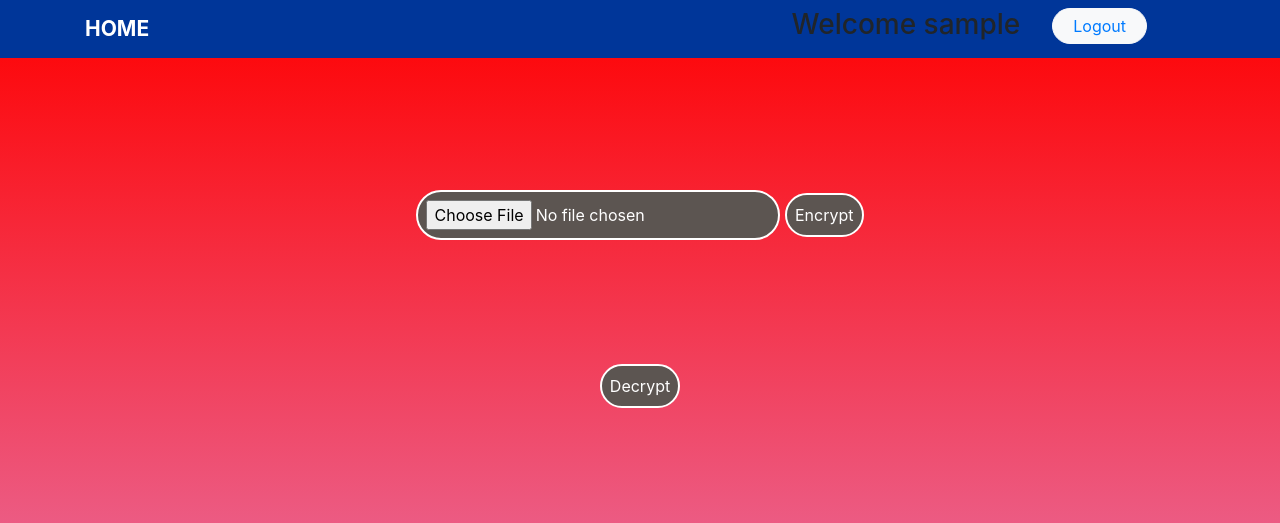
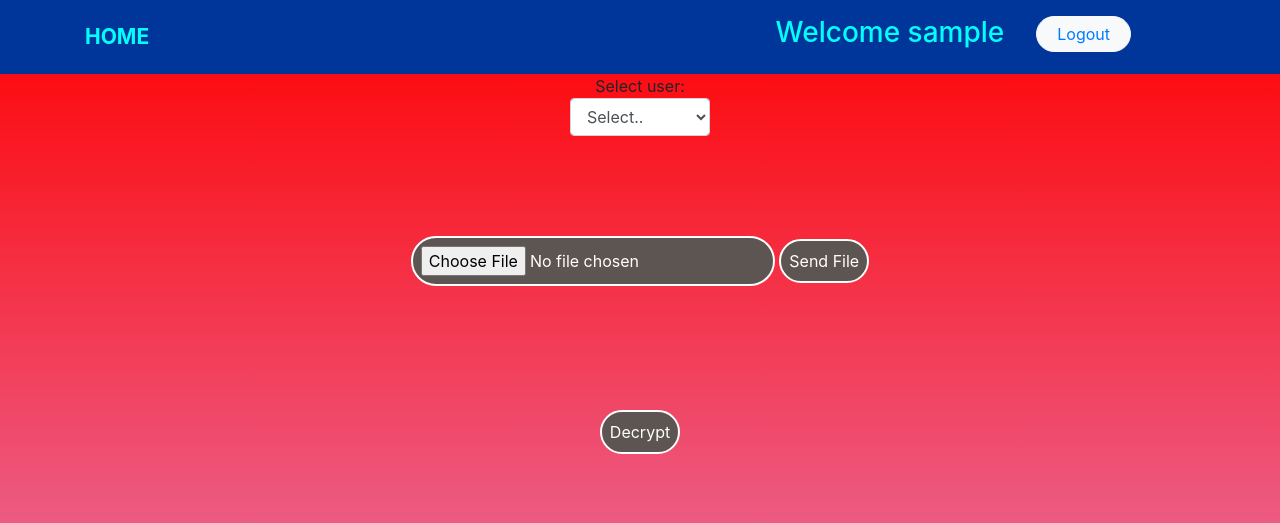
Before and after one commit to pijush-maji/GencHack, a Django app: page / in a window 1280 px wide. Shown: the top 523 px of the page. Run offline with Django 3.2, Linux system fonts and the light colour scheme; the visitor is signed in with stand-in values (Sample User, id 1); data comes from the database, SQL or seed files in the repository; data that the repository does not hold is empty; some libraries are stand-ins or nearby versions.

Commit message:
File sending done

```diff
--- a/home/views.py
+++ b/home/views.py
@@ -11,25 +11,32 @@ from .models import Files
 def home(request):
     if request.user.id!=None:
         files = Files.objects.all().filter(user=request.user).order_by('date')
-        return render(request,'home.html',{'files':files})
+        all_users = User.objects.all().exclude(id=request.user.id)
+        # all_users.remove("<User: "+str(request.user))
+        print(all_users)
+        return render(request,'home.html',{'files':files,'Users':all_users})
     return render(request,'home.html')
 
 
 def enyc(request):
     # print(request.POST['file'])
+    if request.POST['username']=="Select..":
+        messages.warning(request,"Please select an user!!")
+        return redirect("/")
     current_path=(os.getcwd())
     myfile = request.FILES['file1']
     fs = FileSystemStorage() #defaults to   MEDIA_ROOT
 
     filename = fs.save(myfile.name, myfile)
     file_url = fs.url(filename)
-    f = Files.objects.create(user=request.user,title=filename)
+    user = User.objects.get(username=request.POST['username'])
+    f = Files.objects.create(user=user,title=filename+".enc")
     key = b'[EX\xc8\xd5\xbfI{\xa2$\x05(\xd5\x18\xbf\xc0\x85)\x10nc\x94\x02)j\xdf\xcb\xc4\x94\x9d(\x9e'
     enc = encryption.Encryptor(key)
     os.chdir(current_path+"\media")
     enc.encrypt_file(filename)
     os.chdir(current_path)
-    messages.info(request,"Encryption Successful!!")
+    messages.success(request,"File Sent Successfully!!")
     return redirect('/')
 
 
@@ -41,18 +48,20 @@ def deyc(request):
         key = b'[EX\xc8\xd5\xbfI{\xa2$\x05(\xd5\x18\xbf\xc0\x85)\x10nc\x94\x02)j\xdf\xcb\xc4\x94\x9d(\x9e'
         enc = encryption.Encryptor(key)
         os.chdir(current_path+"\media")
-        file_name = file +".enc"
+        file_name = file
         enc.decrypt_file(file_name)
+        file = file[:len(file)-4]
+        print(file)
         with open(file, 'rb') as fh:
             response = HttpResponse(fh.read(), content_type="application/vnd.ms-excel")
             response['Content-Disposition'] = 'inline; filename=' + os.path.basename(file)
         os.remove(file)
         os.chdir(current_path)
-        f = Files.objects.get(title=file)
+        f = Files.objects.get(title=file_name)
         f.delete()
         return response
     except:
-        messages.info(request,"Please select a file to decrypt")
+        messages.warning(request,"Please select a file to decrypt")
         return redirect('/')
     # os.chdir(current_path)
     # return HttpResponse('Decryption Done')
--- a/static/styles/home.css
+++ b/static/styles/home.css
@@ -76,3 +76,10 @@ body{
 .choosects a{
     background-color: rgb(92, 85, 81);
 }
+#sel1{
+    width:140px;
+    margin: auto;
+}
+#brand, .greet{
+    color: aqua;
+}
--- a/template/home.html
+++ b/template/home.html
@@ -23,20 +23,15 @@
 
         <div class="container">
             <!-- Brand -->
-            <a class="navbar-brand" href="/">HOME</a>
+            <a class="navbar-brand" id="brand" href="/">HOME</a>
 
-            <!-- Toggler/collapsibe Button -->
-            <button class="navbar-toggler navbar-toggler-right kunal" type="button" data-toggle="collapse"
-                data-target="#collapsibleNavbar">
-                <span class="navbar-toggler-icon"></span>
-            </button>
 
             <!-- Navbar links -->
-            <div class="collapse navbar-collapse text-center" id="collapsibleNavbar">
+            <div class="navbar" id="collapsibleNavbar">
                 <ul class="navbar-nav ml-auto px-5">
                     {% if user.is_authenticated %}
                         <li>
-                            <h3>
+                            <h3 class="greet">
                                 Welcome {{user.username}}
                             </h3>
                         </li>
@@ -69,17 +64,26 @@
             {% else %}
             <section>
                 <div class="container">
-                    <div style="background-color: white; color:green ;margin-top:2rem;">
+                    <div class="message">
                         {% for message in messages %}
-                        <h3>{{message}}</h3>
+                        <h3 {% if message.tags %} class="text-{{ message.tags }}"{% endif %}>{{message}}</h3>
                         {% endfor %}
                     </div>
                     <div class="row">
                         <div class="col-md-12 text-center choosects  ">
                             <form action="encryption/" method="POST" enctype="multipart/form-data">
                                 {% csrf_token %}
-                                <input type="file" name="file1" id="file">
-                                <input type="submit" class="fadeIn fourth" value="Encrypt">
+                                <div class="form-group>
+                                    <label for="sel1">Select user:</label>
+                                    <select class="form-control" name="username" id="sel1">
+                                        <option>Select..</option>
+                                        {% for user in Users%}
+                                        <option>{{user.username}}</option>
+                                        {% endfor %}
+                                    </select>
+                                  </div>
+                                <input type="file" name="file1" id="file" required>
+                                <input type="submit" class="fadeIn fourth" value="Send File">
 
                             </form>
 
```
Also changed, not shown: home/migrations/0002_files_file.py (added), home/migrations/0003_remove_files_file.py (added), 1 other file.
